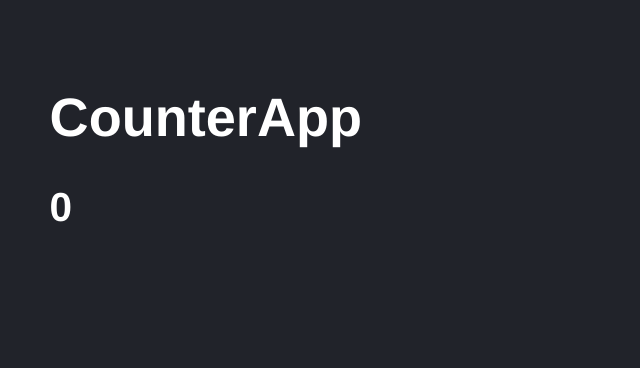
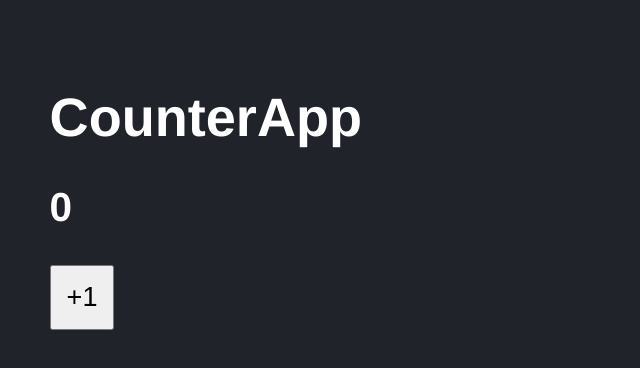
Before and after one commit to juan18506/first-react-app, a React (Vite) app: page / in a window 1280 px wide. Shown: the top 368 px of the page, without its empty margins (0-640 px from the left). Built offline with nearby package versions, Linux system fonts and the light colour scheme.

Commit message:
Added click event

```diff
--- a/src/CounterApp.jsx
+++ b/src/CounterApp.jsx
@@ -1,10 +1,16 @@
 import PropTypes from 'prop-types';
+
+const handleAdd = () => console.log('+1');
 
 export const CounterApp = ({ value }) => {
   return (
     <>
       <h1>CounterApp</h1>
-      <h2>{ value }</h2>
+      <h2> { value } </h2>
+
+      <button onClick={ handleAdd }>
+        +1
+      </button>
     </>
   );
 }
--- a/src/styles.css
+++ b/src/styles.css
@@ -5,3 +5,8 @@
   font-size: 1.3rem;
   padding: 1rem;
 }
+
+button {
+  padding: 15px;
+  font-size: 1.3rem;
+}
```
